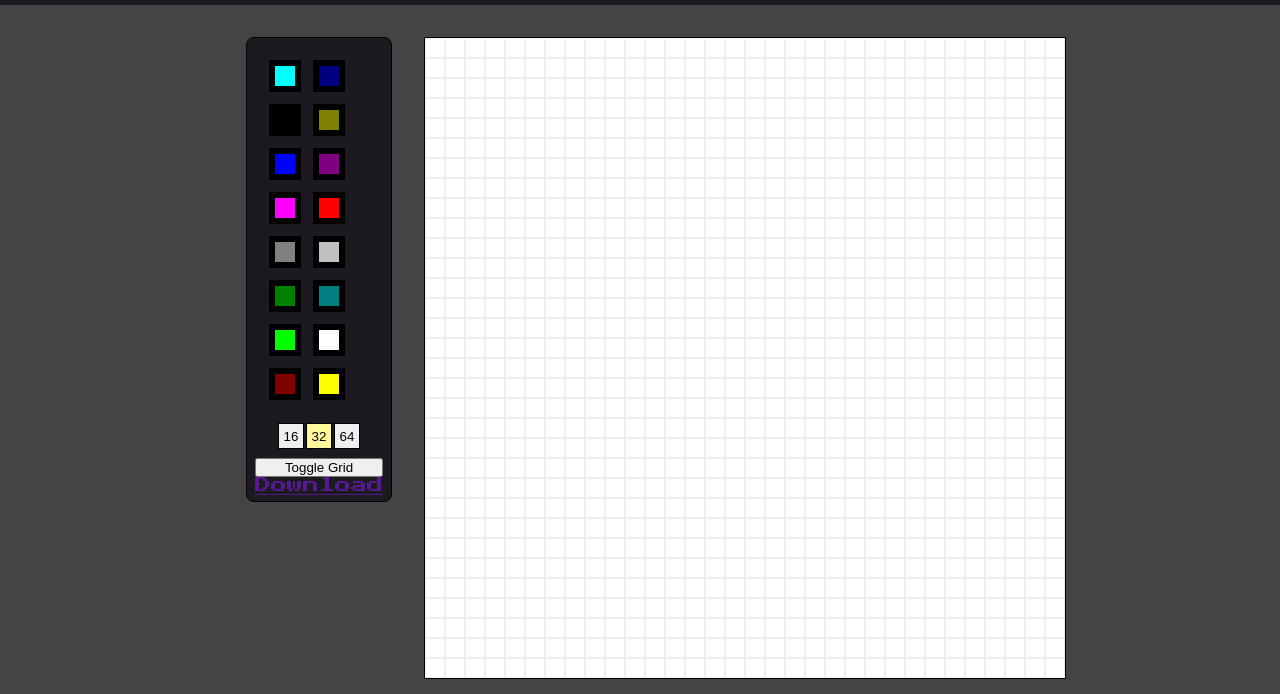
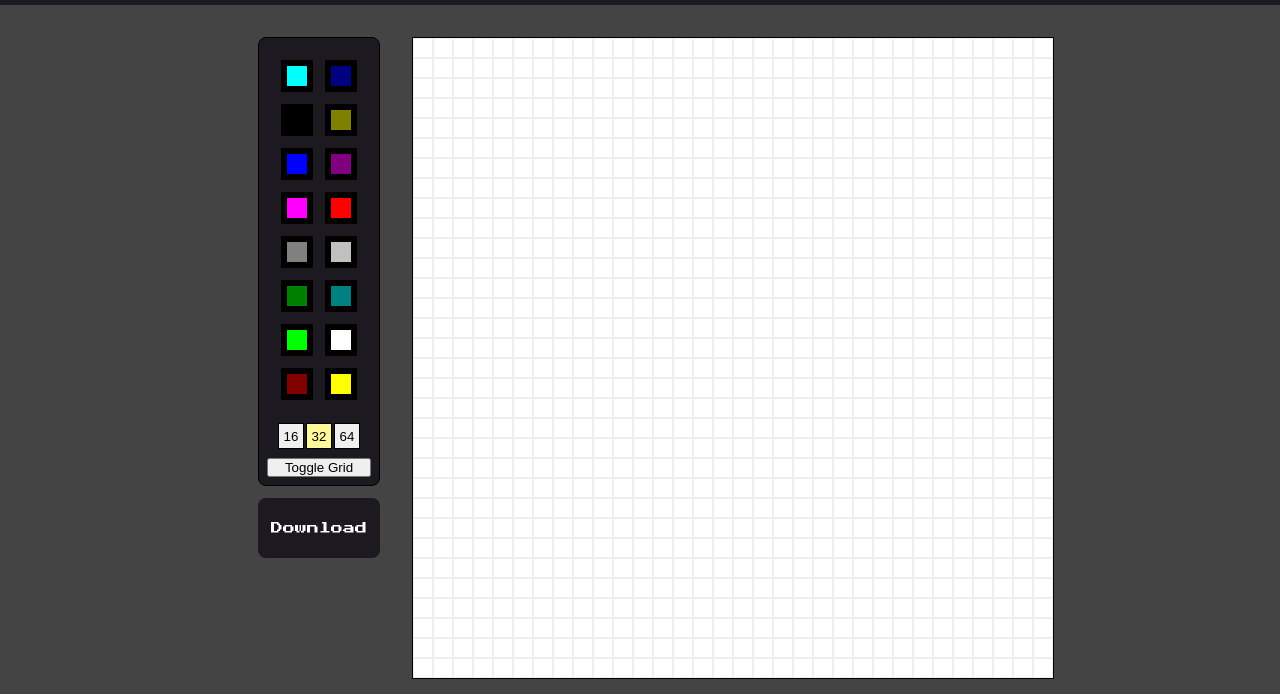
Before and after one commit to Lemuren/etch-a-sketch, a plain HTML site: page index.html in a window 1280 px wide. Shown: the part 106-800 px from the top of the page. Drawn offline with Linux system fonts and the light colour scheme.

Commit message:
Style Download button

```diff
--- a/index.html
+++ b/index.html
@@ -18,6 +18,7 @@
         </div>
 
         <div class="container">
+            <div class="sidepanel-container">
                 <div class="sidepanel">
                     <div class="color-picker">
                         <div id="left-colors">
@@ -50,6 +51,8 @@
                     </div>
 
                     <button class="toggle-grid">Toggle Grid</button>
+                </div>
+
                 <a id="download" href="" download="masterpiece.bmp">
                     Download
                 </a>
--- a/style.css
+++ b/style.css
@@ -32,13 +32,17 @@ h1 {
     justify-content: center;
 }
 
+.sidepanel-container {
+    display: flex;
+    flex-direction: column;
+    margin: 0 32px 32px 32px;
+}
+
 .sidepanel {
     display: flex;
     flex-direction: column;
     background-color: #1d1921;
     padding: 8px;
-    margin: 0 32px 32px 32px;
-    height: 100%;
     border-radius: 8px;
 
     border-style: solid;
@@ -99,7 +103,7 @@ h1 {
 }
 
 .toggle-grid {
-    flex: 1;
+    flex: 0;
     margin: 0;
     padding: 0;
     text-align: center;
@@ -129,3 +133,17 @@ h1 {
     border-width: 1px;
     border-color: #eeeeee;
 }
+
+#download {
+    flex: 0;
+    text-align: center;
+    color: white;
+    text-decoration: none;
+    font-size: 12px;
+
+    margin: 12px 0;
+    padding: 24px 0;
+
+    background: #1d1921;
+    border-radius: 8px;
+}
```
Lines whose indentation alone changed are shown as unchanged.
